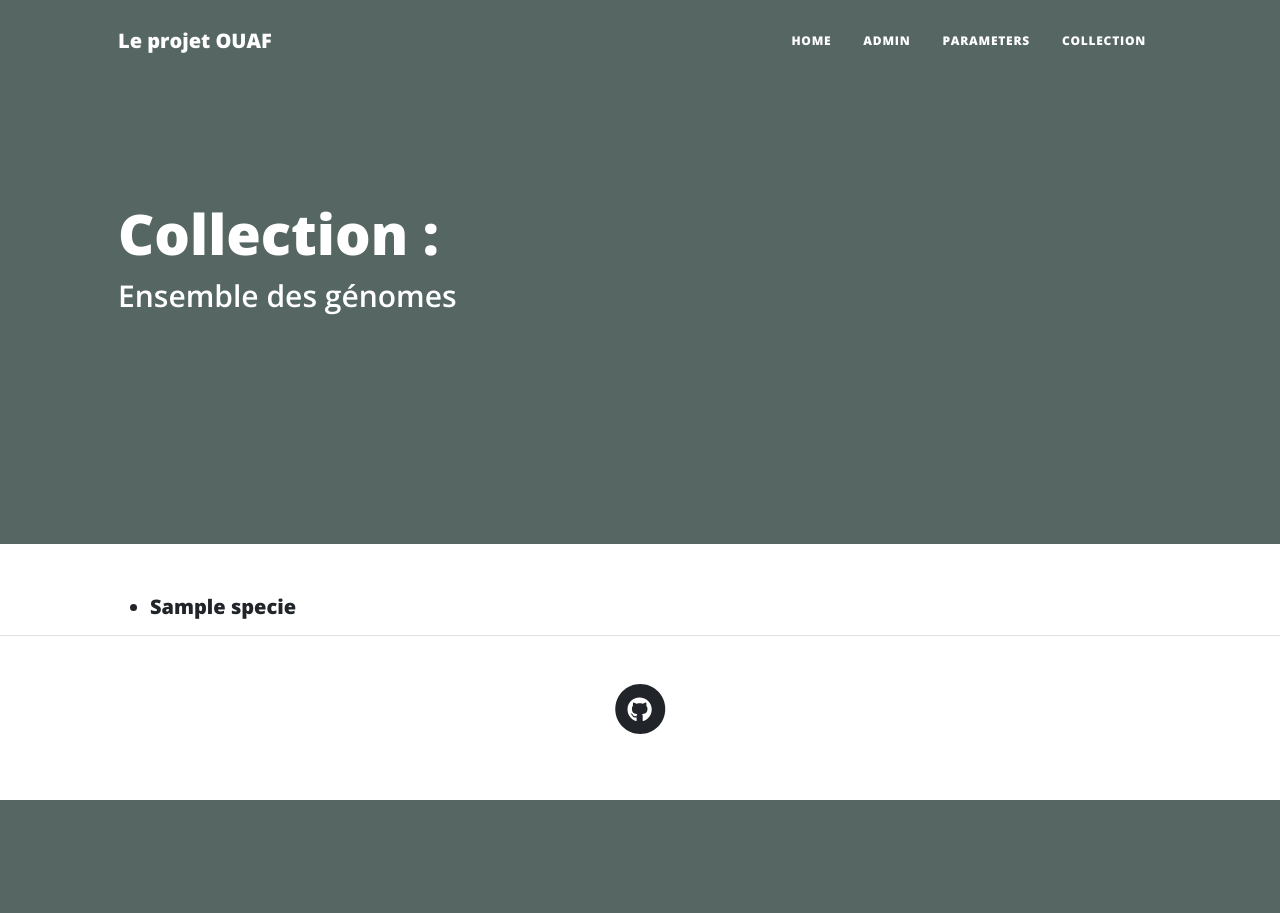
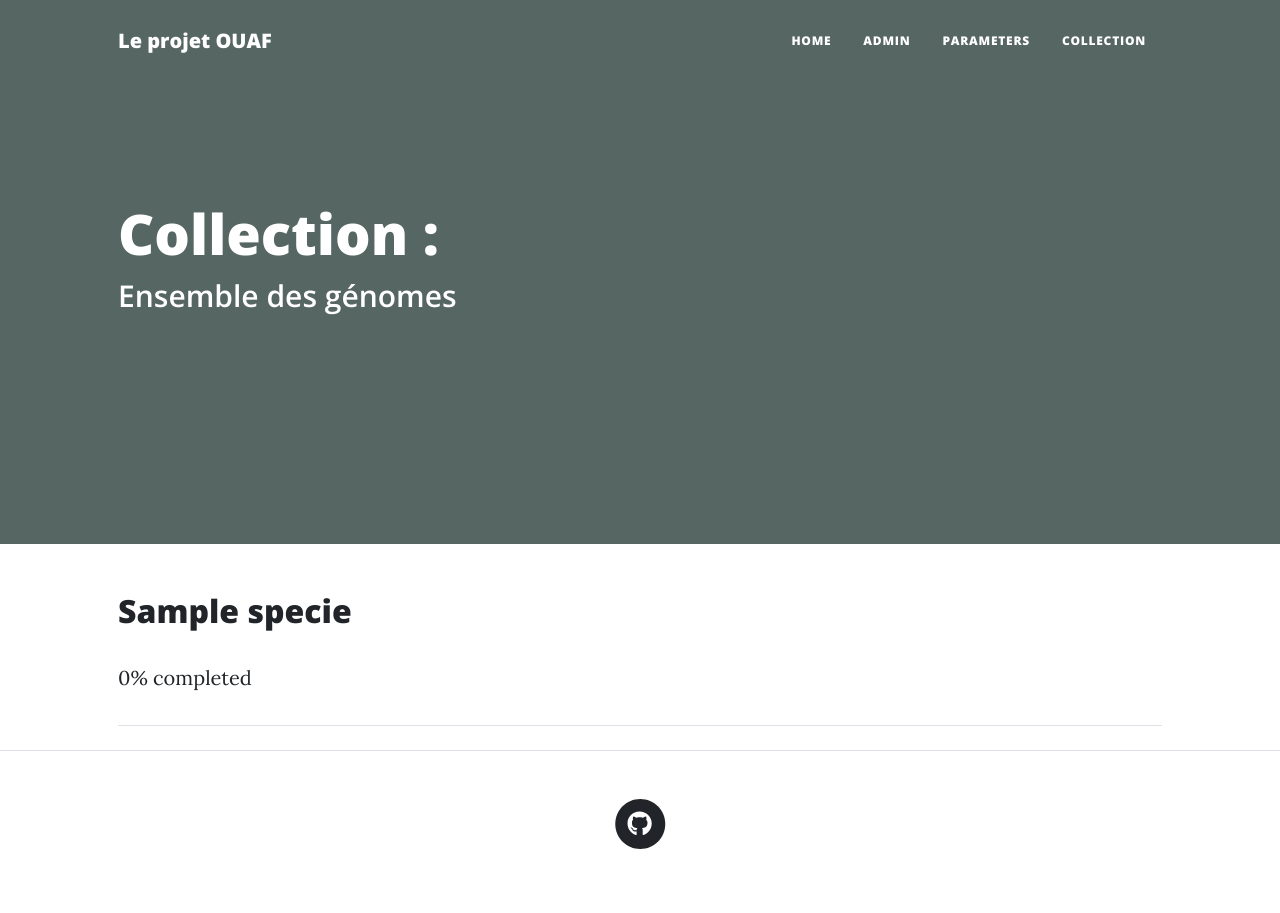
Before and after one commit to PlotosusLineatus/Projet_Web, a Django app: template genomeBact/templates/genomeBact/results.html in a window 1280 px wide. Before the commit the page ends 800 px from the top, so only its background shows below. Run offline with Django 3.2, Linux system fonts and the light colour scheme; the template is opened without the code that fills it: most values are stand-ins (such as "Sample title", 1, 10 or a date in 2020); some libraries are stand-ins or nearby versions.

Commit message:
update de la visu liste génomes

```diff
--- a/genomeBact/templates/genomeBact/results.html
+++ b/genomeBact/templates/genomeBact/results.html
@@ -9,12 +9,16 @@
         </div>
     </div>
 </header>
+
+<!-- Liste des génomes-->
     <div class="container px-4 px-lg-5">
-        <ul>
+        <div class="post-preview">
             {% for genome in genome %}
-                <li><h5><a href="{% url 'genome-detail' genome.specie %}">{{ genome.specie }}</a></h5></li>
+                <h2><a href="{% url 'genome-detail' genome.specie %}">{{ genome.specie }}</a></h5>
+                <p class=" "post-meta>0% completed</p>
+                <hr class="my-4" />
             {% endfor %}
-        </ul>
+        </div>
     </div>
 
 
```
